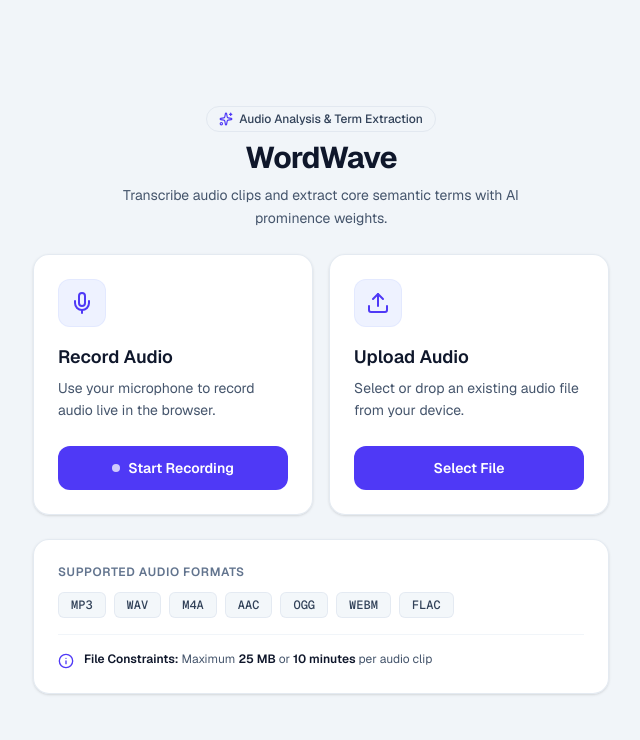
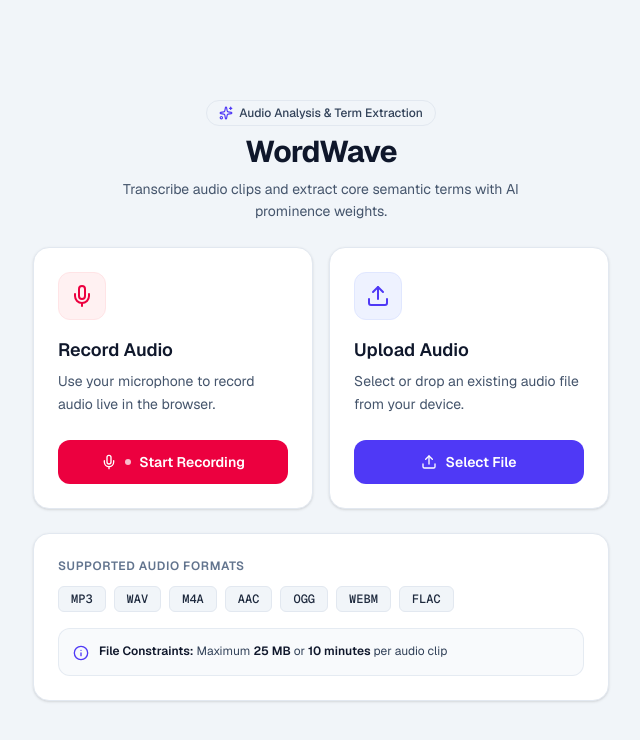
Before and after one commit to Muhammed-Jasir-M/Word-Wave, a Next.js app: page / in a window 1280 px wide. Shown: the top 740 px of the page, without its empty margins (319-959 px from the left). Built offline with nearby package versions, Linux system fonts and the light colour scheme.

Commit message:
style: distinguish record and upload card colors

```diff
--- a/src/app/page.tsx
+++ b/src/app/page.tsx
@@ -159,7 +159,7 @@ export default function Home() {
               onNewAnalysis={handleBackToOptions}
             />
 
-            <div className="rounded-2xl border border-indigo-200/90 bg-white/95 p-5 sm:p-6 shadow-sm space-y-4">
+            <div className="rounded-2xl border border-slate-200 bg-white p-5 sm:p-6 shadow-sm space-y-4">
               <div className="flex items-center gap-2 border-b border-slate-100 pb-3">
                 <div className="w-8 h-8 rounded-lg bg-indigo-50 text-indigo-600 flex items-center justify-center">
                   <Sparkles className="w-4 h-4" />
--- a/src/components/AudioInputOption.tsx
+++ b/src/components/AudioInputOption.tsx
@@ -11,12 +11,20 @@ export function AudioInputOption({
 }: AudioInputOptionProps) {
   const isRecord = type === "record";
 
+  const iconBoxClass = isRecord
+    ? "bg-rose-50 text-rose-600 border-rose-100"
+    : "bg-indigo-50 text-indigo-600 border-indigo-100";
+
+  const buttonClass = isRecord
+    ? "bg-rose-600 hover:bg-rose-700 focus-visible:ring-rose-600"
+    : "bg-indigo-600 hover:bg-indigo-700 focus-visible:ring-indigo-600";
+
   return (
-    <div className="relative group rounded-2xl border border-slate-200/90 bg-white/95 p-6 shadow-sm hover:shadow-md hover:border-slate-300 transition-all flex flex-col justify-between">
+    <div className="relative group rounded-2xl border border-slate-200 bg-white p-6 shadow-sm hover:shadow-md hover:border-slate-300 hover:bg-slate-50/50 transition-all flex flex-col justify-between">
       <div>
         <div className="flex items-center justify-between mb-4">
           <div
-            className="w-12 h-12 rounded-xl flex items-center justify-center bg-indigo-50 text-indigo-600 border border-indigo-100/80"
+            className={`w-12 h-12 rounded-xl flex items-center justify-center border ${iconBoxClass}`}
             aria-hidden="true"
           >
             {isRecord ? (
@@ -36,12 +44,17 @@ export function AudioInputOption({
           type="button"
           onClick={onClick}
           aria-label={actionText}
-          className="w-full min-h-11 inline-flex items-center justify-center gap-2 px-4 py-2.5 rounded-xl text-sm font-semibold text-white bg-indigo-600 hover:bg-indigo-700 transition-colors focus-visible:outline-none focus-visible:ring-2 focus-visible:ring-indigo-600 focus-visible:ring-offset-2"
+          className={`w-full min-h-11 inline-flex items-center justify-center gap-2 px-4 py-2.5 rounded-xl text-sm font-semibold text-white transition-colors focus-visible:outline-none focus-visible:ring-2 focus-visible:ring-offset-2 ${buttonClass}`}
         >
-          {isRecord && (
-            <span className="w-2 h-2 rounded-full bg-white animate-pulse shrink-0" />
+          {isRecord ? (
+            <>
+              <Mic className="w-4 h-4 text-white shrink-0" />
+              <span className="w-1.5 h-1.5 rounded-full bg-white animate-pulse shrink-0" />
+            </>
+          ) : (
+            <Upload className="w-4 h-4 text-white shrink-0" />
           )}
-          {actionText}
+          <span>{actionText}</span>
         </button>
       </div>
     </div>
--- a/src/components/AudioPlayer.tsx
+++ b/src/components/AudioPlayer.tsx
@@ -117,7 +117,7 @@ export function AudioPlayer({
   }
 
   return (
-    <div className="rounded-2xl border border-slate-200 bg-slate-50/90 p-4 space-y-3 shadow-2xs">
+    <div className="rounded-2xl border border-slate-200/90 bg-slate-50 p-4 space-y-3 shadow-2xs">
       <audio ref={audioRef} src={src} preload="metadata" />
 
       <div className="flex items-center gap-3">
--- a/src/components/AudioRecorder.tsx
+++ b/src/components/AudioRecorder.tsx
@@ -44,7 +44,7 @@ export function AudioRecorder({
   };
 
   return (
-    <div className="w-full rounded-2xl border border-slate-200/90 bg-white/95 p-4 sm:p-6 shadow-sm transition-all relative">
+    <div className="w-full rounded-2xl border border-slate-200 bg-white p-4 sm:p-6 shadow-sm transition-all relative">
       {/* Back button badge */}
       {onCancel && (
         <div className="mb-4">
--- a/src/components/AudioUploader.tsx
+++ b/src/components/AudioUploader.tsx
@@ -75,7 +75,7 @@ export function AudioUploader({
   };
 
   return (
-    <div className="w-full rounded-2xl border border-slate-200/90 bg-white/95 p-4 sm:p-6 shadow-sm transition-all relative">
+    <div className="w-full rounded-2xl border border-slate-200 bg-white p-4 sm:p-6 shadow-sm transition-all relative">
       {/* Hidden File Input */}
       <input
         ref={fileInputRef}
--- a/src/components/FormatInfo.tsx
+++ b/src/components/FormatInfo.tsx
@@ -6,7 +6,7 @@ export function FormatInfo() {
   return (
     <section
       aria-label="Audio format specifications and constraints"
-      className="mt-6 rounded-2xl border border-slate-200/90 bg-white/95 p-5 sm:p-6 space-y-4 shadow-sm"
+      className="mt-6 rounded-2xl border border-slate-200 bg-white p-5 sm:p-6 space-y-4 shadow-sm"
     >
       <div>
         <h3 className="text-xs font-semibold text-slate-500 uppercase tracking-wider mb-3">
@@ -17,7 +17,7 @@ export function FormatInfo() {
             <span
               key={fmt}
               role="listitem"
-              className="px-3 py-1 rounded-md text-xs font-mono font-medium bg-slate-100/80 text-slate-700 border border-slate-200/80"
+              className="px-3 py-1 rounded-md text-xs font-mono font-medium bg-slate-100 text-slate-800 border border-slate-200"
             >
               {fmt}
             </span>
@@ -25,7 +25,7 @@ export function FormatInfo() {
         </div>
       </div>
 
-      <div className="pt-4 border-t border-slate-100 flex items-start gap-2.5 text-xs text-slate-600">
+      <div className="bg-slate-50 p-3.5 rounded-xl border border-slate-200/80 flex items-start gap-2.5 text-xs text-slate-700">
         <Info className="w-4 h-4 text-indigo-600 shrink-0 mt-0.5" />
         <div>
           <span className="font-semibold text-slate-900">
--- a/src/components/WordCloud.tsx
+++ b/src/components/WordCloud.tsx
@@ -166,7 +166,7 @@ export function WordCloud({ terms, onNewAnalysis }: WordCloudProps) {
   };
 
   return (
-    <div className="w-full rounded-2xl border border-indigo-200/90 bg-white/95 p-4 sm:p-6 shadow-sm transition-all relative space-y-4">
+    <div className="w-full rounded-2xl border border-slate-200 bg-white p-4 sm:p-6 shadow-sm transition-all relative space-y-4">
       {/* Header Bar */}
       <div className="flex flex-col sm:flex-row sm:items-center justify-between gap-3 border-b border-slate-100 pb-3">
         <div className="flex items-center gap-2.5">
```
